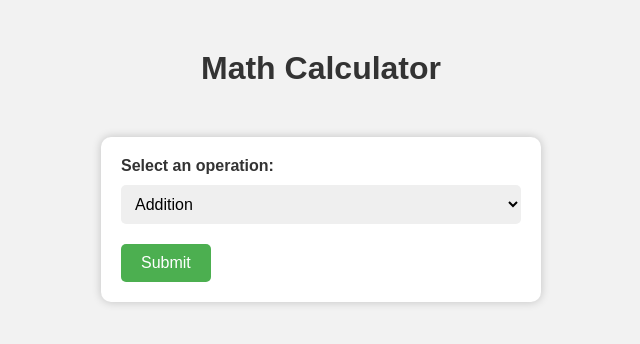
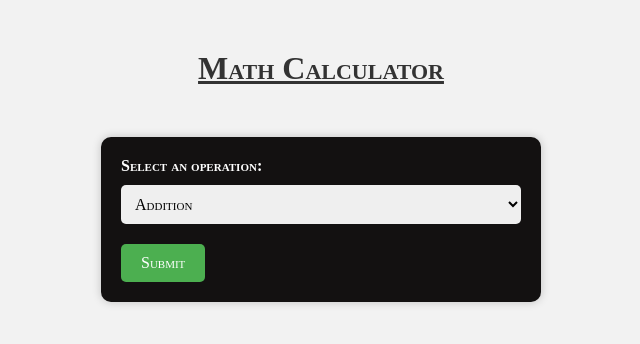
Before and after one commit to CM115abhiraw1205/Test-02, a plain HTML site: page index.html in a window 1280 px wide. Shown: the whole page, without its empty margins (319-959 px from the left). Drawn offline with Linux system fonts and the light colour scheme.

Commit message:
Modified Code

```diff
--- a/index.html
+++ b/index.html
@@ -7,6 +7,11 @@
   <meta name="viewport" content="width=device-width, initial-scale=1.0">
   <title>Math Calculator</title>
   <style>
+    * {
+      font-family: 'Times New Roman', Times, serif;
+      font-variant: small-caps;
+    }
+
     body {
       font-family: Arial, sans-serif;
       background-color: #f2f2f2;
@@ -16,13 +21,14 @@
       text-align: center;
       color: #333;
       margin-top: 50px;
+      text-decoration: underline;
     }
 
     form {
       max-width: 400px;
       margin: 50px auto;
       padding: 20px;
-      background-color: #fff;
+      background-color: #131111;
       border-radius: 10px;
       box-shadow: 0 0 10px rgba(0, 0, 0, 0.2);
     }
@@ -31,7 +37,7 @@
       display: block;
       margin-bottom: 10px;
       font-weight: bold;
-      color: #333;
+      color: #fff;
     }
 
     select {
```
Also changed, not shown: Division.html (+5 -0 lines), Exit.html (+5 -0 lines), Multiplication.html (+5 -0 lines), Subtraction.html (+5 -0 lines), addition.html (+5 -0 lines).
